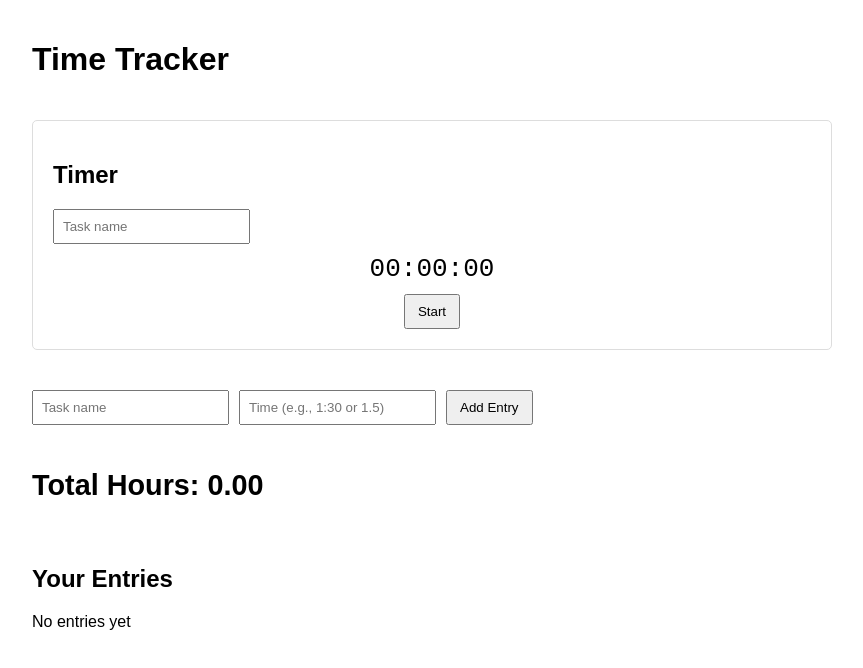
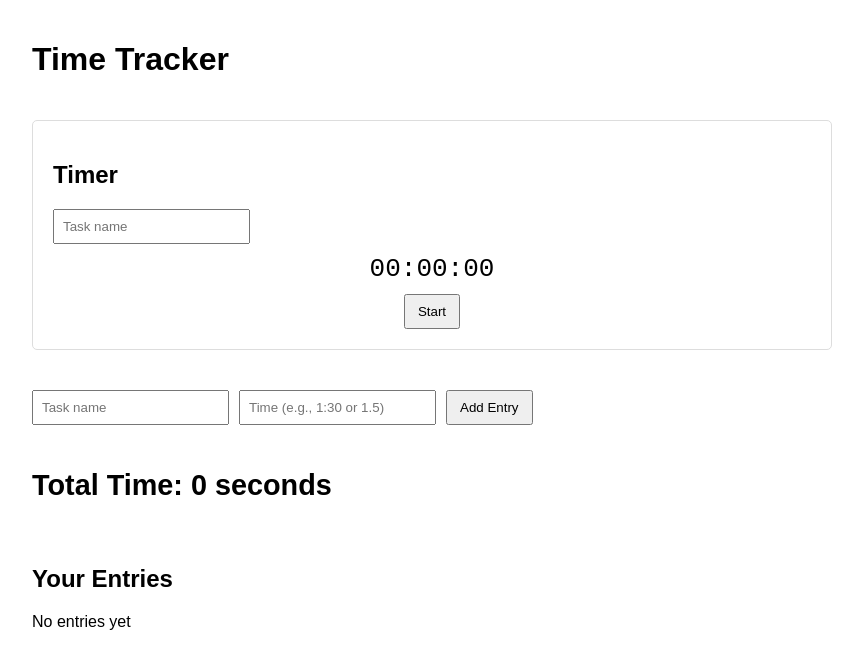
Before and after one commit to YandhileM/mini-time-tracker, a React (Create React App) app: page / in a window 1280 px wide. Shown: the top 668 px of the page, without its empty margins (208-1071 px from the left). Built offline with nearby package versions, Linux system fonts and the light colour scheme.

Commit message:
refactor TotalHours component: update total hours display to include, minutes and seconds

```diff
--- a/src/components/TotalHours.tsx
+++ b/src/components/TotalHours.tsx
@@ -7,9 +7,33 @@
 export default function TotalHours({ entries }: TotalHoursProps) {
   const total = entries.reduce((sum, entry) => sum + entry.hours, 0);
 
+  const formatTime = (hours: number): string => {
+    const wholeHours = Math.floor(hours);
+    const remainingHours = hours - wholeHours;
+    const wholeMinutes = Math.floor(remainingHours * 60);
+    const seconds = Math.round((remainingHours * 60 - wholeMinutes) * 60);
+
+    if (wholeHours === 0 && wholeMinutes === 0 && seconds === 0) {
+      return '0 seconds';
+    }
+
+    const parts = [];
+    if (wholeHours > 0) {
+      parts.push(`${wholeHours} ${wholeHours === 1 ? 'hour' : 'hours'}`);
+    }
+    if (wholeMinutes > 0) {
+      parts.push(`${wholeMinutes} ${wholeMinutes === 1 ? 'minute' : 'minutes'}`);
+    }
+    if (seconds > 0) {
+      parts.push(`${seconds} ${seconds === 1 ? 'second' : 'seconds'}`);
+    }
+
+    return parts.join(' ');
+  };
+
   return (
     <div className="total-hours">
-      <h2>Total Hours: {total.toFixed(2)}</h2>
+      <h2>Total Time: {formatTime(total)}</h2>
     </div>
   );
 }
```
